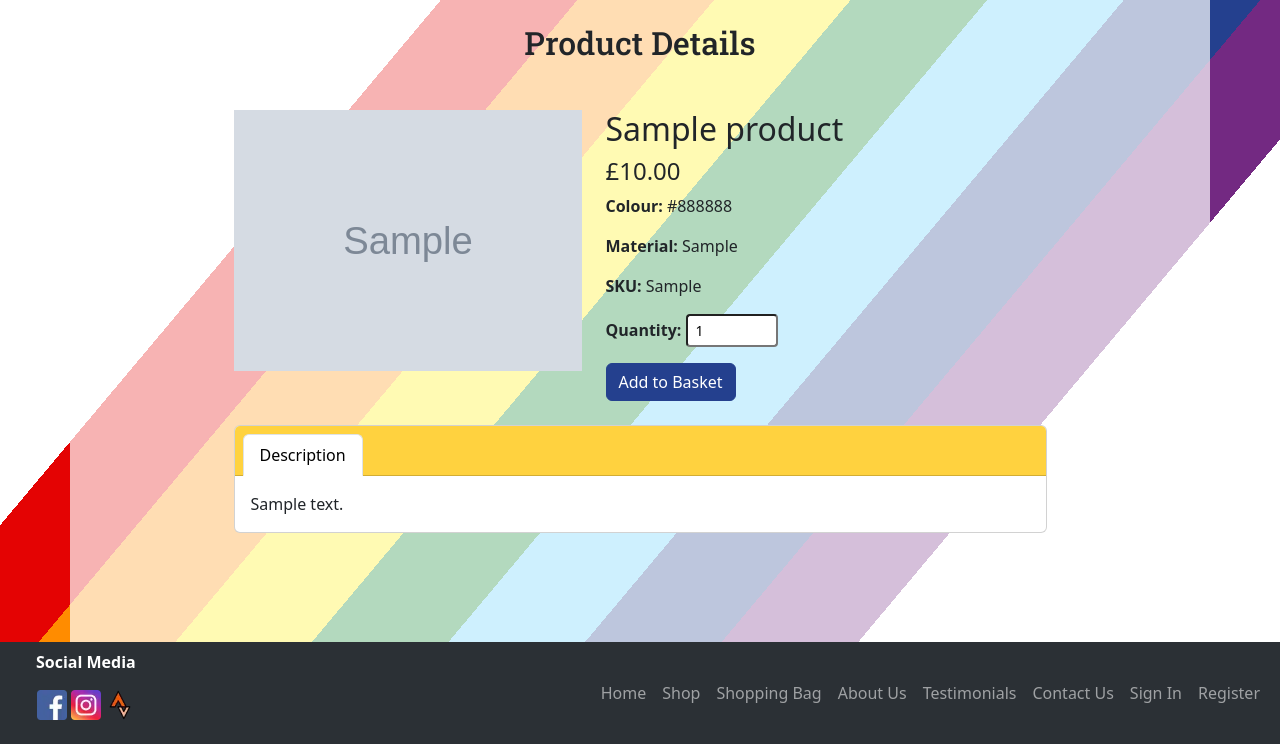
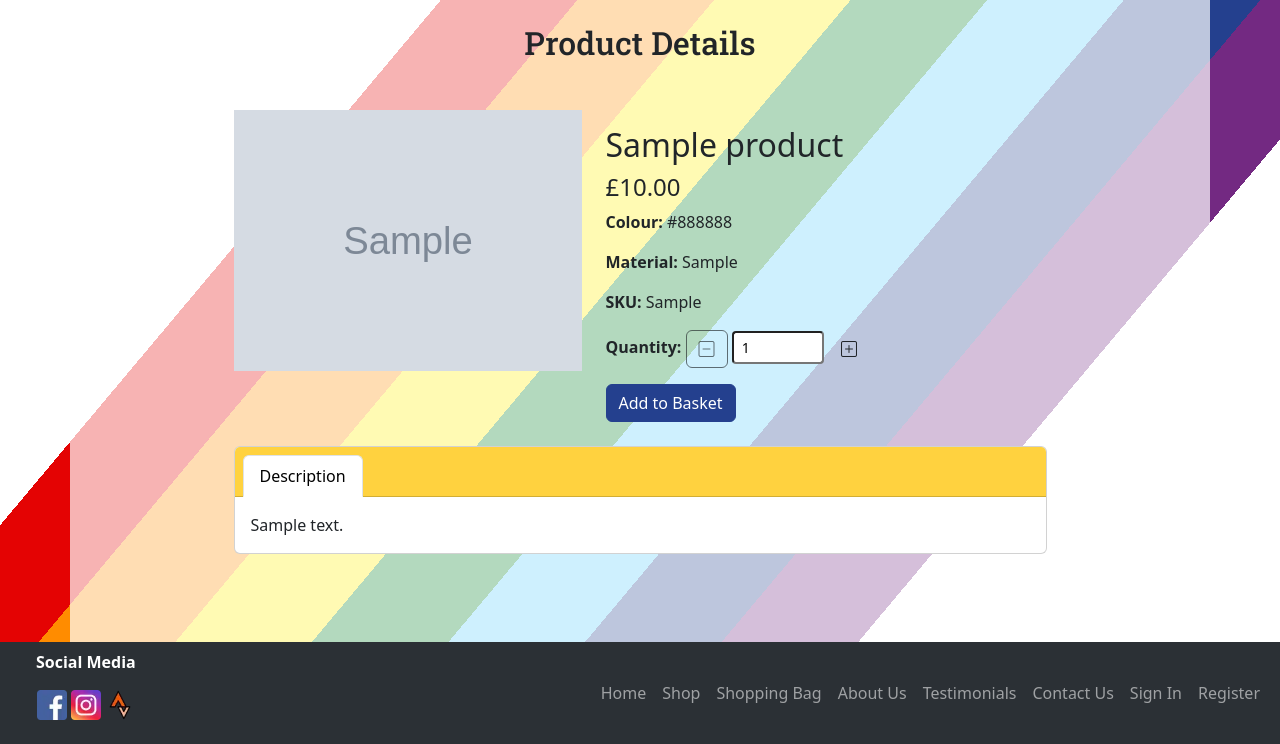
Before and after one commit to Chris-RG1980/rainbow-runners, a Django app: page /products/1 in a window 1280 px wide. Shown: the part 56-800 px from the top of the page. Run offline with Django 4.2, Linux system fonts and the light colour scheme; tables that the repository leaves empty hold one stand-in row (values such as "Sample post"); grey boxes marked "Sample" are stand-in pictures; some libraries are stand-ins or nearby versions; some web fonts are replaced.

Commit message:
Enhanced quantity selector on product detail page

```diff
--- a/products/templates/products/product_detail.html
+++ b/products/templates/products/product_detail.html
@@ -9,7 +9,7 @@
             <!-- Product Image -->
             <img src="{{ product.image.url }}" class="img-fluid" alt="{{ product.name }}">
         </div>
-        <div class="col-lg-5">
+        <div class="col-lg-5 mt-3">
             <!-- Product Details -->
             <h2>{{ product.name }}</h2>
             <h4>£{{ product.price }}</h4>
@@ -28,9 +28,17 @@
                         </select>
                     </p>
                 {% endif %}
-                <p><strong>Quantity:</strong>
-                    <input type="number" name="quantity" class="form-control-sm" value="1" min="1" max="99">
-                </p>
+                <div class="input-group">
+                    <p><strong>Quantity:</strong>
+                        <button class="decrement-qty btn btn-outline-black input-group-text" data-item_id="{{ product.id }}" id="decrement-qty_{{ product.id }}">
+                            <i class="bi bi-dash-square"></i>
+                        </button>
+                        <input type="number" name="quantity" class="form-control-sm qty_input" value="1" min="1" max="99" id="id_qty_{{ product.id }}" data-item_id="{{ product.id }}">
+                        <button class="increment-qty btn btn-outline-black input-group-text"  data-item_id="{{ product.id }}" id="increment-quantity_{{ product.id }}">
+                            <i class="bi bi-plus-square"></i>
+                        </button>
+                    </p>
+                </div>
                 <button type="submit" class="btn btn-primary">Add to Basket</button>
                 <!-- Hidden Redirect URL -->
                 <input type="hidden" name="redirect_url" value="{{ request.path }}">
@@ -104,5 +112,9 @@
         </div>
     </div>
 </div>
+{% endblock %}
 
-{% endblock %}
+{% block postloadjs %}
+{{ block.super }}
+{% include 'products/includes/quantity_input_script.html' %}
+{% endblock postloadjs %}
--- a/templates/base.html
+++ b/templates/base.html
@@ -28,6 +28,8 @@
     {% endblock %}
 
     {% block corejs %}
+        <!--jquery CDN-->
+        <script src="https://cdnjs.cloudflare.com/ajax/libs/jquery/3.7.1/jquery.min.js" integrity="sha512-v2CJ7UaYy4JwqLDIrZUI/4hqeoQieOmAZNXBeQyjo21dadnwR+8ZaIJVT8EE2iyI61OV8e6M8PP2/4hpQINQ/g==" crossorigin="anonymous" referrerpolicy="no-referrer"></script>
         <!--Bootstrap script CDN-->
         <script src="https://cdnjs.cloudflare.com/ajax/libs/bootstrap/5.3.3/js/bootstrap.bundle.min.js" integrity="sha512-7Pi/otdlbbCR+LnW+F7PwFcSDJOuUJB3OxtEHbg4vSMvzvJjde4Po1v4BR9Gdc9aXNUNFVUY+SK51wWT8WF0Gg==" crossorigin="anonymous" referrerpolicy="no-referrer"></script>
     {% endblock %}
```
Also changed, not shown: products/templates/products/includes/quantity_input_script.html (added, +44 -0 lines).
